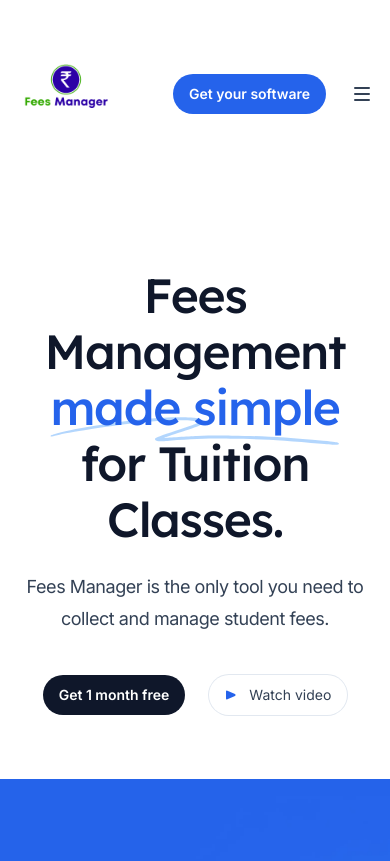
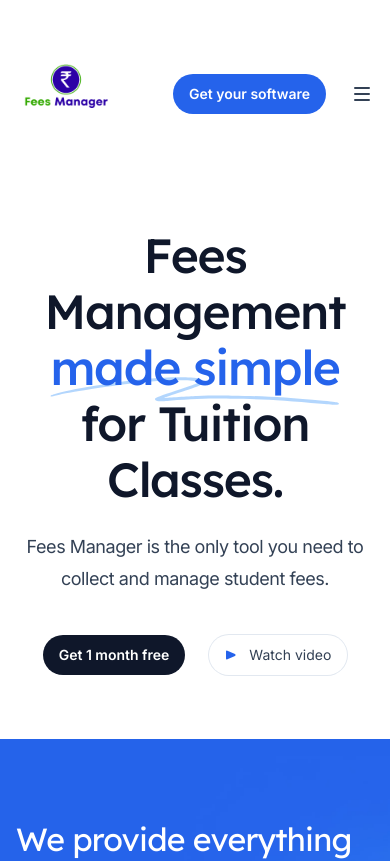
Before and after one commit to prajapatideepak/FeesManager, a Next.js app: page / in a window 390 px wide. Shown: the top 861 px of the page. Built offline with nearby package versions, Linux system fonts and the light colour scheme.

Commit message:
something new :tada:

```diff
--- a/src/components/Hero.jsx
+++ b/src/components/Hero.jsx
@@ -11,7 +11,7 @@
 
 export function Hero() {
   return (
-    <Container className="pt-20 pb-16 text-center lg:pt-32">
+    <Container className="pt-10 pb-16 text-center lg:pt-32">
       <h1 className="mx-auto max-w-4xl font-display text-5xl font-medium tracking-tight text-slate-900 sm:text-7xl">
         Fees Management{' '}
         <span className="relative whitespace-nowrap text-blue-600">
```
